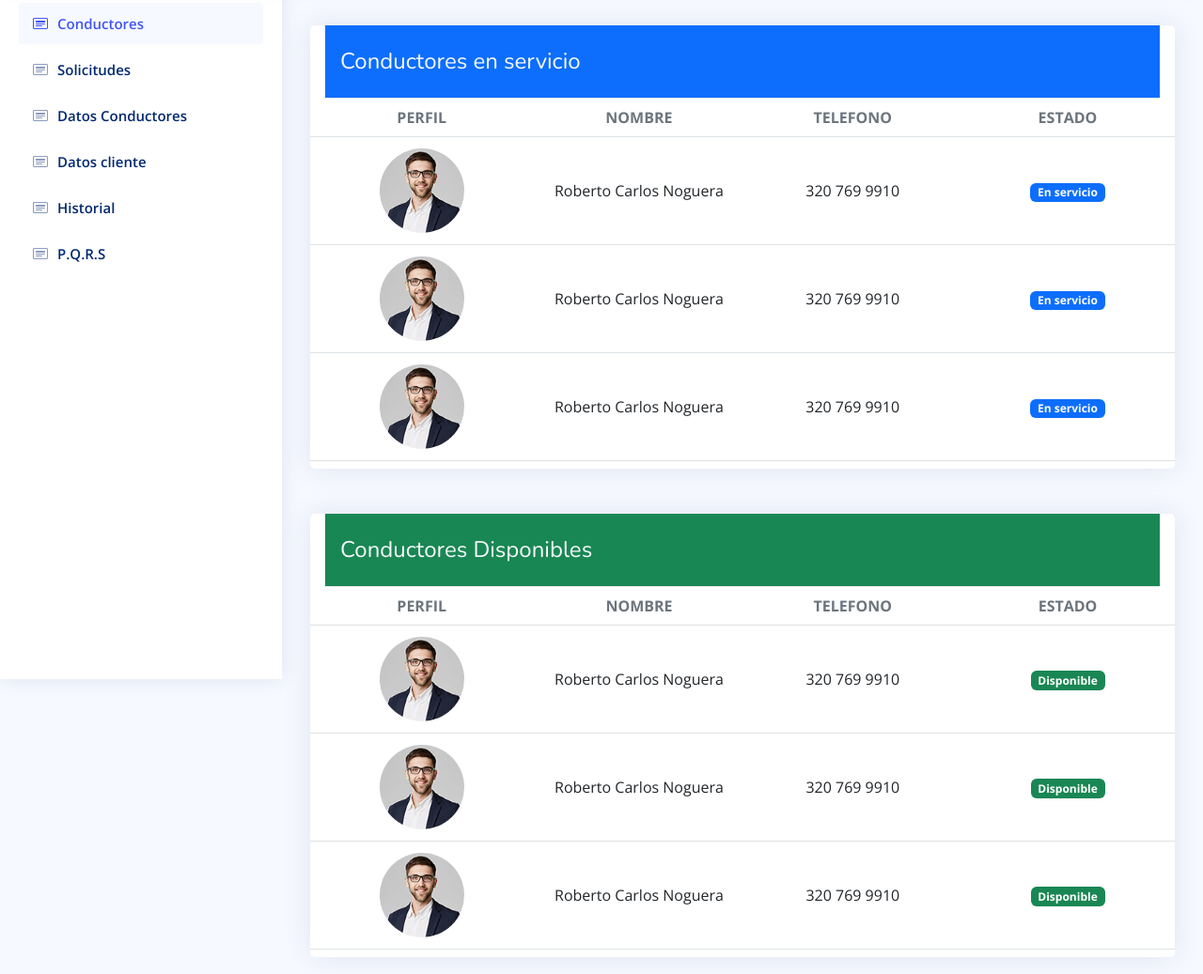
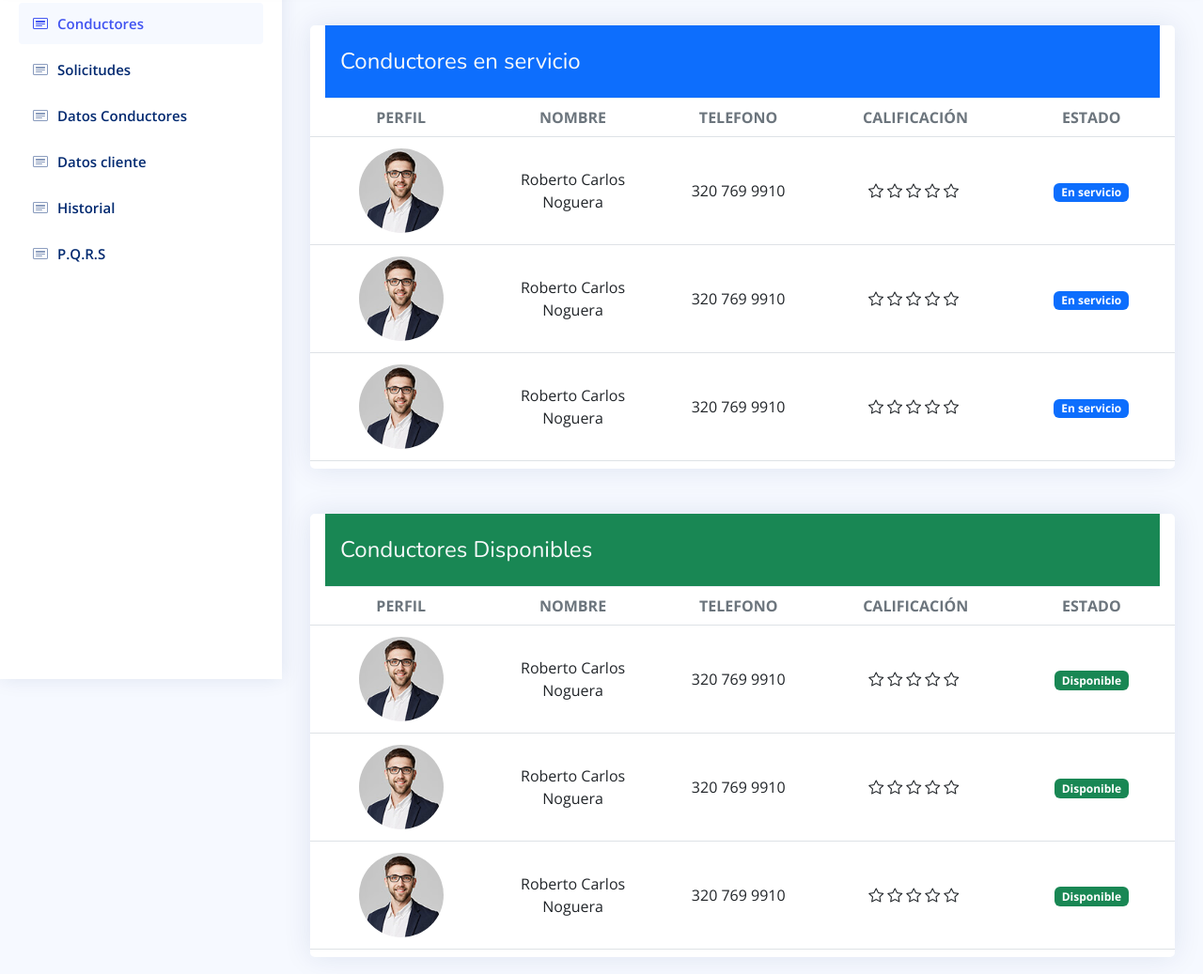
Before and after one commit to krlosNC/TRAMO-ADMINISTRADOR-BASIC, a plain HTML site: page index.html in a window 1280 px wide. Shown: the part 77-1114 px from the top of the page at 94% size. Drawn offline with nearby package versions, Linux system fonts and the light colour scheme.

Commit message:
Se agrega calificacaión al index

```diff
--- a/index.html
+++ b/index.html
@@ -143,6 +143,7 @@
                     <th class="text-center text-uppercase text-secondary text-xxs font-weight-bolder opacity-7">Perfil</th>
                     <th class="text-center text-uppercase text-secondary text-xxs font-weight-bolder opacity-7">Nombre</th>
                     <th class="text-center text-uppercase text-secondary text-xxs font-weight-bolder opacity-7">Telefono</th>
+                    <th class="text-center text-uppercase text-secondary text-xxs font-weight-bolder opacity-7">Calificación</th>
                     <th class="text-center text-uppercase text-secondary text-xxs font-weight-bolder opacity-7">Estado</th>
                   </tr>
                 </thead>
@@ -159,6 +160,9 @@
                     </td>
                     <td class="text-center align-middle text-sm">
                       <span class="font-weight-bold text-xs font-weight-bold">320 769 9910</span>
+                    </td>
+                    <td class="text-center align-middle text-sm">
+                      <i class="bi bi-star me-1"></i><i class="bi bi-star me-1"></i><i class="bi bi-star me-1"></i><i class="bi bi-star me-1"></i><i class="bi bi-star me-1"></i>
                     </td>
                     <td class="text-center align-middle">
                       <span class="badge badge-sm bg-primary">En servicio</span>
@@ -177,6 +181,9 @@
                     <td class="text-center align-middle text-sm">
                       <span class="font-weight-bold text-xs font-weight-bold">320 769 9910</span>
                     </td>
+                    <td class="text-center align-middle text-sm">
+                      <i class="bi bi-star me-1"></i><i class="bi bi-star me-1"></i><i class="bi bi-star me-1"></i><i class="bi bi-star me-1"></i><i class="bi bi-star me-1"></i>
+                    </td>
                     <td class="text-center align-middle">
                       <span class="badge badge-sm bg-primary">En servicio</span>
                     </td>
@@ -193,6 +200,9 @@
                     </td>
                     <td class="text-center align-middle text-sm">
                       <span class="font-weight-bold text-xs font-weight-bold">320 769 9910</span>
+                    </td>
+                    <td class="text-center align-middle text-sm">
+                      <i class="bi bi-star me-1"></i><i class="bi bi-star me-1"></i><i class="bi bi-star me-1"></i><i class="bi bi-star me-1"></i><i class="bi bi-star me-1"></i>
                     </td>
                     <td class="text-center align-middle">
                       <span class="badge badge-sm bg-primary">En servicio</span>
@@ -222,6 +232,7 @@
                     <th class="text-center text-uppercase text-secondary text-xxs font-weight-bolder opacity-7">Perfil</th>
                     <th class="text-center text-uppercase text-secondary text-xxs font-weight-bolder opacity-7">Nombre</th>
                     <th class="text-center text-uppercase text-secondary text-xxs font-weight-bolder opacity-7">Telefono</th>
+                    <th class="text-center text-uppercase text-secondary text-xxs font-weight-bolder opacity-7">Calificación</th>
                     <th class="text-center text-uppercase text-secondary text-xxs font-weight-bolder opacity-7">Estado</th>
                   </tr>
                 </thead>
@@ -238,6 +249,9 @@
                     </td>
                     <td class="text-center align-middle text-sm">
                       <span class="font-weight-bold text-xs font-weight-bold">320 769 9910</span>
+                    </td>
+                    <td class="text-center align-middle text-sm">
+                      <i class="bi bi-star me-1"></i><i class="bi bi-star me-1"></i><i class="bi bi-star me-1"></i><i class="bi bi-star me-1"></i><i class="bi bi-star me-1"></i>
                     </td>
                     <td class="text-center align-middle">
                       <span class="badge badge-sm bg-success">Disponible</span>
@@ -256,6 +270,9 @@
                     <td class="text-center align-middle text-sm">
                       <span class="font-weight-bold text-xs font-weight-bold">320 769 9910</span>
                     </td>
+                    <td class="text-center align-middle text-sm">
+                      <i class="bi bi-star me-1"></i><i class="bi bi-star me-1"></i><i class="bi bi-star me-1"></i><i class="bi bi-star me-1"></i><i class="bi bi-star me-1"></i>
+                    </td>
                     <td class="text-center align-middle">
                       <span class="badge badge-sm bg-success">Disponible</span>
                     </td>
@@ -272,6 +289,9 @@
                     </td>
                     <td class="text-center align-middle text-sm">
                       <span class="font-weight-bold text-xs font-weight-bold">320 769 9910</span>
+                    </td>
+                    <td class="text-center align-middle text-sm">
+                      <i class="bi bi-star me-1"></i><i class="bi bi-star me-1"></i><i class="bi bi-star me-1"></i><i class="bi bi-star me-1"></i><i class="bi bi-star me-1"></i>
                     </td>
                     <td class="text-center align-middle">
                       <span class="badge badge-sm bg-success">Disponible</span>
```
